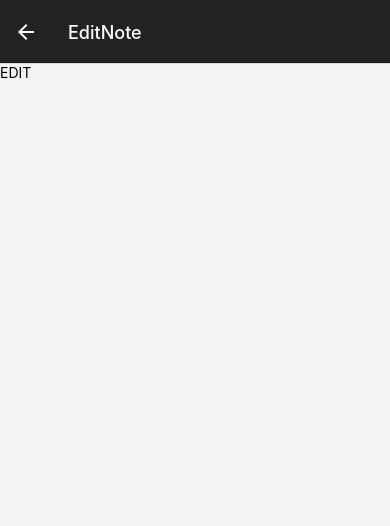
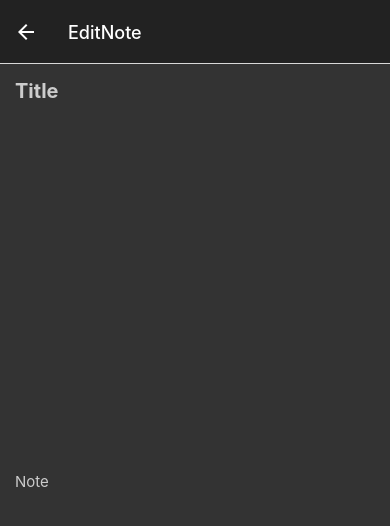
Before and after one commit to FelipeEnne/DevsNote-React-Native, a React Native app: screen /EditNote in a window 390 px wide. Shown: the top 526 px of the page. Built offline with nearby package versions, Linux system fonts and the light colour scheme.

Commit message:
add style to edit note

```diff
--- a/src/pages/EditNoteScreen/index.js
+++ b/src/pages/EditNoteScreen/index.js
@@ -1,11 +1,28 @@
-import React from 'react';
+import React, {useState} from 'react';
 
-import {Container, Text} from './styles';
+import {Container, TitleInput, BodyInput} from './styles';
 
 export default () => {
+  const [title, setTitle] = useState('');
+  const [body, setBody] = useState('');
+
   return (
     <Container>
-      <Text>EDIT</Text>
+      <TitleInput
+        value={title}
+        onChangeText={t => setTitle(t)}
+        placeholder="Title"
+        placeholderTextColor="#CCC"
+        autoFocus={true}
+      />
+      <BodyInput
+        value={body}
+        onChangeText={t => setBody(t)}
+        placeholder="Note"
+        placeholderTextColor="#CCC"
+        mutiline={true}
+        textAlignVertical="top"
+      />
     </Container>
   );
 };
--- a/src/pages/EditNoteScreen/styles.js
+++ b/src/pages/EditNoteScreen/styles.js
@@ -1,4 +1,20 @@
 import styled from 'styled-components/native';
 
-export const Container = styled.View``;
-export const Text = styled.Text``;
+export const Container = styled.View`
+  flex: 1;
+  background-color: #333;
+`;
+
+export const TitleInput = styled.TextInput`
+  font-size: 20px;
+  font-weight: bold;
+  padding: 15px;
+  color: #fff;
+`;
+
+export const BodyInput = styled.TextInput`
+  flex: 1;
+  padding: 15px;
+  font-size: 15px;
+  color: #fff;
+`;
--- a/src/pages/ListScreen/index.js
+++ b/src/pages/ListScreen/index.js
@@ -15,8 +15,7 @@ import NoteItem from '../../components/NoteItem';
 
 export default () => {
   const navigation = useNavigation();
-  //const list = useSelector(state => state.notes.list);
-  const list = [];
+  const list = useSelector(state => state.notes.list);
 
   useLayoutEffect(() => {
     navigation.setOptions({
```
